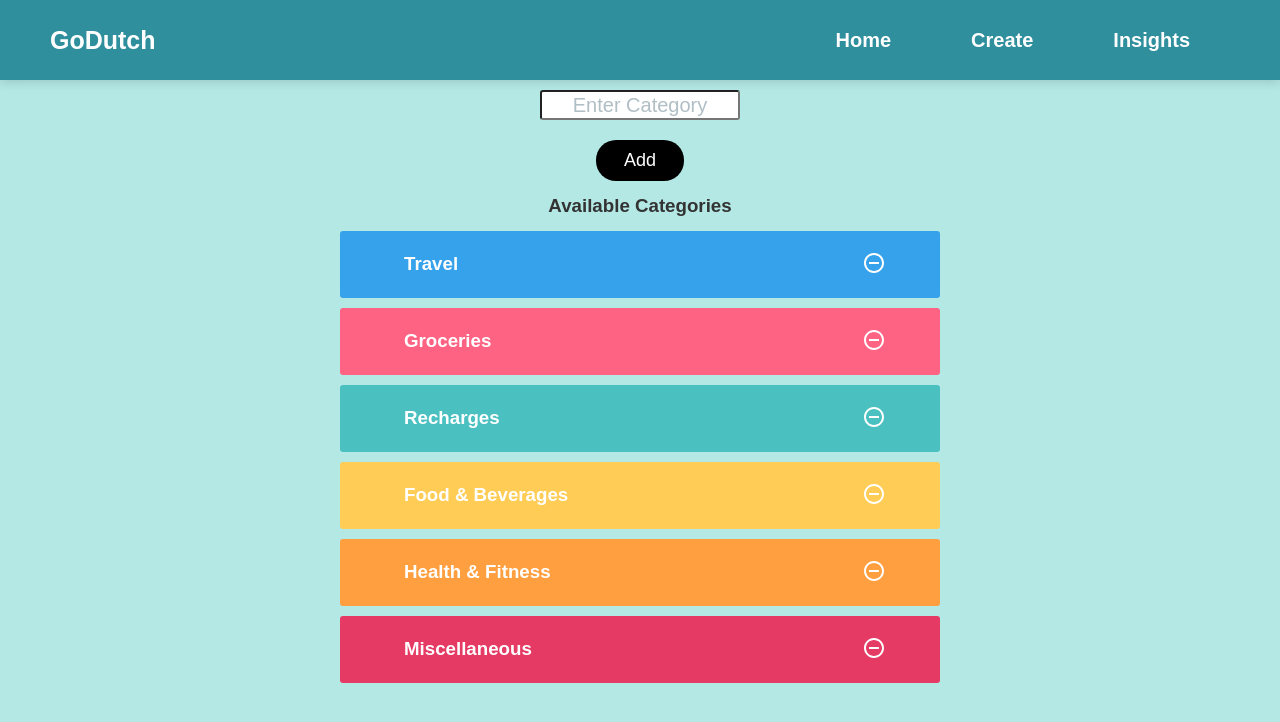
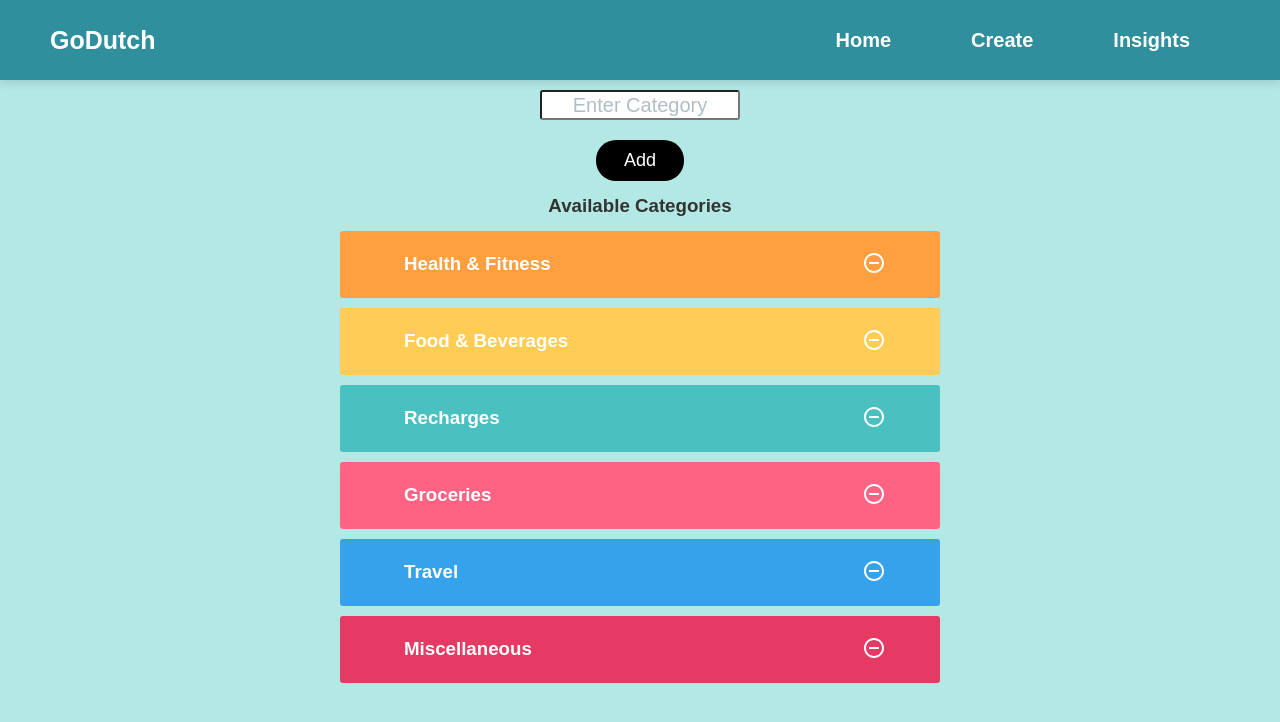
Before and after one commit to botxboom/goDutch, a React (Create React App) app: page /create in a window 1280 px wide. Shown: the top 722 px of the page. Built offline with nearby package versions, Linux system fonts and the light colour scheme.

Commit message:
fixed delete category funcionality

```diff
--- a/src/components/CreateType.js
+++ b/src/components/CreateType.js
@@ -4,6 +4,8 @@ import { useDispatch, useSelector } from "react-redux";
 import { Button } from "../GlobalStyles";
 import removeImage from "../images/remove.svg";
 import { addCategory, removeCategory } from "../store/actions/categoryActions";
+import { removeExpense } from "../store/actions/expenseActions";
+import { initCatState } from "../store/reducers/categoryReducer";
 import { Form, FormContent, FormInput, Input } from "./styles/AddExpense.Style";
 import {
   ActionButton,
@@ -19,6 +21,7 @@ const removeTypeURL = "http://localhost:8080/api/deleteType";
 function CreateType() {
   const dispatch = useDispatch();
   const { list } = useSelector((store) => store.categoryReducer);
+  const { expenses } = useSelector((store) => store.expenseReducer);
   const [eType, setEType] = useState("");
 
   const handleChange = (e) => {
@@ -40,13 +43,22 @@ function CreateType() {
   };
 
   const handleDelete = (e) => {
-    axios.post(removeTypeURL, { params: { id: e._id } }).then((res) => {
-      if (res.data.deleted !== null) {
-        dispatch(removeCategory(e._id));
-      } else {
-        alert("something went wrong");
-      }
-    });
+    const found = initCatState.list.find((l) => l._id === e._id);
+    if (found) {
+      alert("cannot delete this item");
+    } else {
+      axios.post(removeTypeURL, { params: { _id: e._id } }).then((res) => {
+        if (res.data.deleted) {
+          dispatch(removeCategory(e._id));
+          const getExpense = expenses.find(
+            (exp) => exp.expenseType === e.value
+          );
+          dispatch(removeExpense(e, getExpense.amount));
+        } else {
+          alert("something went wrong");
+        }
+      });
+    }
   };
   return (
     <>
--- a/src/components/Homepage.js
+++ b/src/components/Homepage.js
@@ -1,11 +1,17 @@
-import React from "react";
-import { useSelector } from "react-redux";
+import React, { useEffect } from "react";
+import { useDispatch, useSelector } from "react-redux";
+import { refreshExpense } from "../store/actions/expenseActions";
 import AddExpense from "./AddExpense";
 import ExpenseList from "./ExpenseList";
 import { PageContainer } from "./styles/AddExpense.Style";
 
 function Homepage() {
   const { expenses } = useSelector((store) => store.expenseReducer);
+  const dispatch = useDispatch();
+
+  useEffect(() => {
+    dispatch(refreshExpense());
+  }, []);
 
   return (
     <PageContainer>
--- a/src/store/actions/actions.js
+++ b/src/store/actions/actions.js
@@ -4,6 +4,7 @@ const UPDATE_EXPENSE = "UPDATE_EXPENSE";
 const ADD_CATEGORY = "ADD_CATEGORY";
 const REMOVE_CATEGORY = "REMOVE_CATEGORY";
 const SET_CATEGORIES = "SET_CATEGORIES";
+const REFRESH_EXPENSE = "REFRESH_EXPENSE";
 
 export {
   ADD_CATEGORY,
@@ -12,4 +13,5 @@ export {
   REMOVE_EXPENSE,
   UPDATE_EXPENSE,
   SET_CATEGORIES,
+  REFRESH_EXPENSE,
 };
--- a/src/store/actions/expenseActions.js
+++ b/src/store/actions/expenseActions.js
@@ -1,15 +1,25 @@
-import { ADD_EXPENSE, REMOVE_EXPENSE, UPDATE_EXPENSE } from "./actions";
+import {
+  ADD_EXPENSE,
+  REMOVE_EXPENSE,
+  UPDATE_EXPENSE,
+  REFRESH_EXPENSE,
+} from "./actions";
 
 const addExpense = (expense) => {
   return { type: ADD_EXPENSE, expense };
 };
 
-const removeExpense = (expense) => {
-  return { type: REMOVE_EXPENSE, expense };
+const removeExpense = (expense, amount = 0) => {
+  console.log(expense);
+  return { type: REMOVE_EXPENSE, expense, amount };
 };
 
 const updateExpense = (expense) => {
   return { type: UPDATE_EXPENSE, expense };
 };
 
-export { addExpense, removeExpense, updateExpense };
+const refreshExpense = () => {
+  return { type: REFRESH_EXPENSE };
+};
+
+export { addExpense, removeExpense, updateExpense, refreshExpense };
--- a/src/store/reducers/categoryReducer.js
+++ b/src/store/reducers/categoryReducer.js
@@ -4,40 +4,40 @@ import {
   SET_CATEGORIES,
 } from "../actions/actions";
 
-const initCatState = {
+export const initCatState = {
   list: [
     {
-      _id: "6295ae0a9dbdf4a931c55b3e",
+      _id: "6297469c60bc0485931bc722",
+      value: "Health & Fitness",
+      color: "#FF9F40",
+      __v: 0,
+    },
+    {
+      _id: "629746a360bc0485931bc725",
+      value: "Food & Beverages",
+      color: "#ffcd56",
+      __v: 0,
+    },
+    {
+      _id: "629746a960bc0485931bc728",
+      value: "Recharges",
+      color: "#4BC0C0",
+      __v: 0,
+    },
+    {
+      _id: "629746b060bc0485931bc72b",
+      value: "Groceries",
+      color: "#FF6384",
+      __v: 0,
+    },
+    {
+      _id: "629746b860bc0485931bc72e",
       value: "Travel",
       color: "#36A2EB",
       __v: 0,
     },
     {
-      _id: "6295ae1d9dbdf4a931c55b40",
-      value: "Groceries",
-      color: "#FF6384",
-      __v: 0,
-    },
-    {
-      _id: "6295ae299dbdf4a931c55b42",
-      value: "Recharges",
-      color: "#4BC0C0",
-      __v: 0,
-    },
-    {
-      _id: "6295ae379dbdf4a931c55b44",
-      value: "Food & Beverages",
-      color: "#ffcd56",
-      __v: 0,
-    },
-    {
-      _id: "6295ae439dbdf4a931c55b46",
-      value: "Health & Fitness",
-      color: "#FF9F40",
-      __v: 0,
-    },
-    {
-      _id: "6295ae4f9dbdf4a931c55b48",
+      _id: "629747701601de72672574ff",
       value: "Miscellaneous",
       color: "#E53A64",
       __v: 0,
--- a/src/store/reducers/expenseReducer.js
+++ b/src/store/reducers/expenseReducer.js
@@ -34,12 +34,18 @@ const expenseReducer = (state = initState, action) => {
       }
 
     case "REMOVE_EXPENSE":
+      console.log(action.expense);
       const newExpense = state.expenses.filter(
-        (expense) => expense.id !== action.expense.id
+        (expense) =>
+          expense.expenseType !==
+          (action.expense.expenseType || action.expense.value)
       );
+
+      const amountToSub =
+        action.amount === 0 ? action.expense.amount : action.amount;
       return {
         expenses: newExpense,
-        subTotal: state.subTotal - action.expense.amount,
+        subTotal: state.subTotal - amountToSub,
       };
 
     case "UPDATE_EXPENSE":
@@ -53,6 +59,10 @@ const expenseReducer = (state = initState, action) => {
         ...state,
       };
 
+    case "REFRESH":
+      return {
+        ...state,
+      };
     default:
       return state;
   }
```
